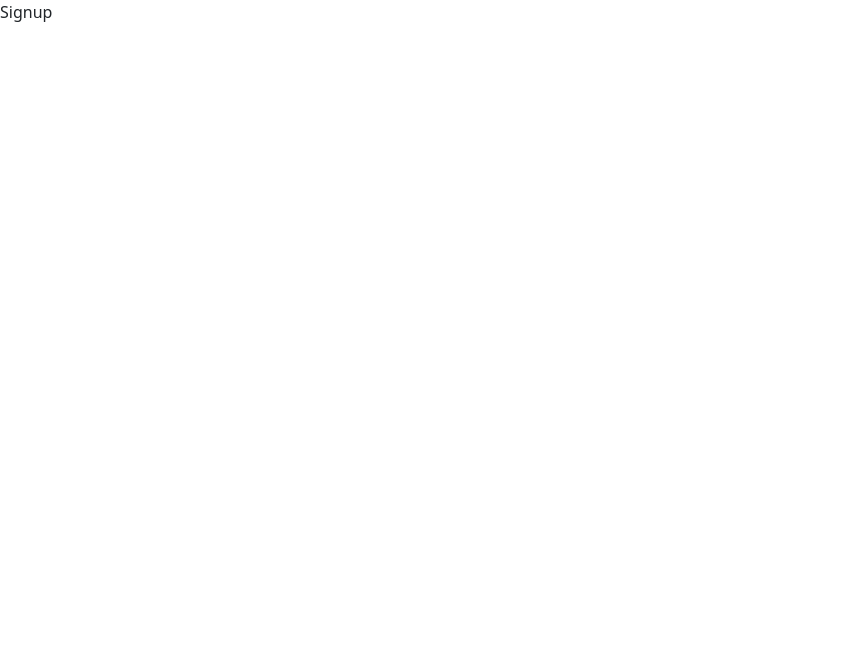
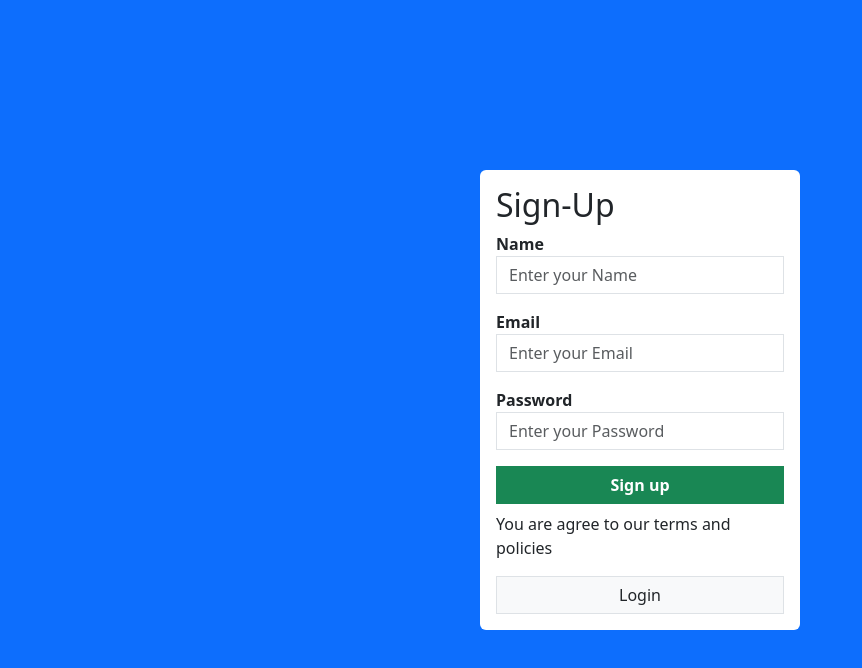
Before and after one commit to Abubakar-Meigag/react-node-register-login-project, a React (Create React App) app in the folder client/: page /signup in a window 1280 px wide. Shown: the top 668 px of the page, without its empty margins (0-862 px from the left). Built offline with nearby package versions, Linux system fonts and the light colour scheme.

Commit message:
done with create sign up component

```diff
--- a/client/src/components/Login.jsx
+++ b/client/src/components/Login.jsx
@@ -1,9 +1,12 @@
 import React from 'react'
+import { Link } from 'react-router-dom'
+
 
 function Login() {
   return (
     <div className='d-flex justify-content-center align-items-center bg-primary vh-100'>
         <div className='bg-white p-3 rounded w-25'>
+            <h2>Log in</h2>
             <form action=''>
 
                 <div className='mb-3'>
@@ -18,7 +21,7 @@ function Login() {
 
                 <button className='btn btn-success w-100 rounded-0'><strong>Log in</strong></button>
                 <p className='mt-2'>You are agree to our terms and policies</p>
-                <button className='btn btn-default border w-100 bg-light rounded-0'>Create Account</button>
+                <Link to="/signup" className='btn btn-default border w-100 bg-light rounded-0 text-decoration-none'>Create Account</Link>
 
             </form>
         </div>
--- a/client/src/components/Signup.jsx
+++ b/client/src/components/Signup.jsx
@@ -1,8 +1,36 @@
 import React from 'react'
+import { Link } from 'react-router-dom'
+
 
 function Signup() {
   return (
-    <div>Signup</div>
+     <div className='d-flex justify-content-center align-items-center bg-primary vh-100'>
+        <div className='bg-white p-3 rounded w-25'>
+            <h2>Sign-Up</h2>
+            <form action=''>
+
+                <div className='mb-3'>
+                    <label htmlFor='Name'><strong>Name</strong></label>
+                    <input type='text' placeholder='Enter your Name' className='form-control rounded-0' />
+                </div>
+
+                <div className='mb-3'>
+                    <label htmlFor='email'><strong>Email</strong></label>
+                    <input type='email' placeholder='Enter your Email' className='form-control rounded-0' />
+                </div>
+
+                <div className='mb-3'>
+                    <label htmlFor='password'><strong>Password</strong></label>
+                    <input type='password' placeholder='Enter your Password' className='form-control rounded-0' />
+                </div>
+
+                <button className='btn btn-success w-100 rounded-0'><strong>Sign up</strong></button>
+                <p className='mt-2'>You are agree to our terms and policies</p>
+                <Link to="/" className='btn btn-default border w-100 bg-light rounded-0 text-decoration-none'>Login</Link>
+
+            </form>
+        </div>
+    </div>
   )
 }
 
```
